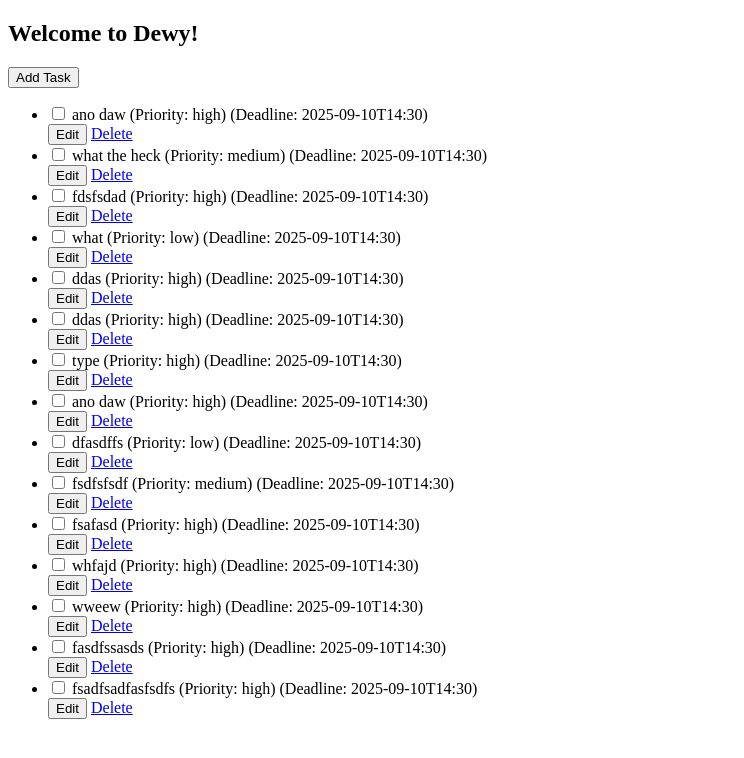
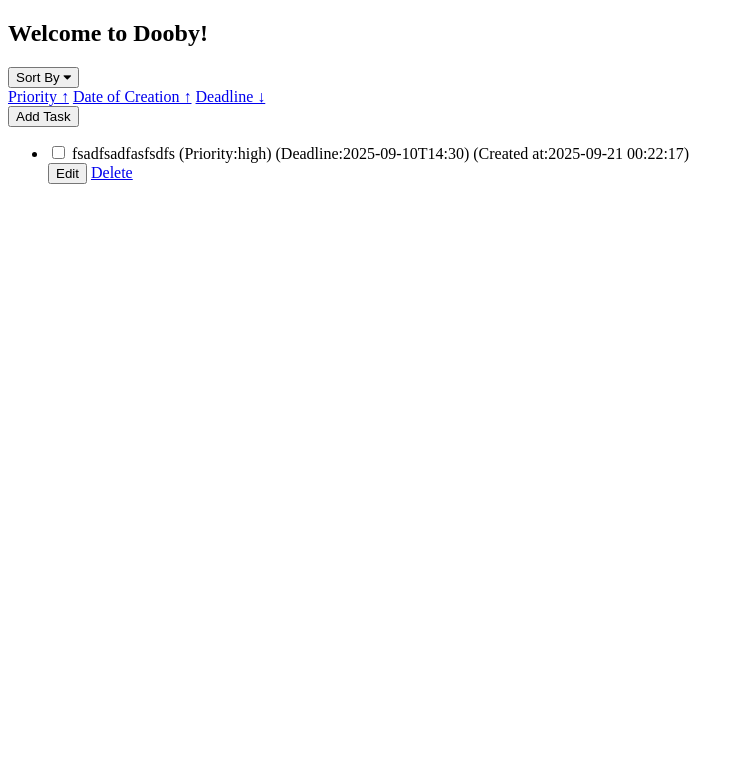
Before and after one commit to Andrea-Laserna/cmsc128-IndivProject_Laserna, a Flask app: page / in a window 1280 px wide. Shown: the top 758 px of the page, without its empty margins (0-744 px from the left). Run offline with Flask 3, Linux system fonts and the light colour scheme; data comes from the database, SQL or seed files in the repository; both versions use the stored data as it was after the commit.

Commit message:
delete and undo backend implemented

```diff
--- a/flask-server/App.py
+++ b/flask-server/App.py
@@ -1,71 +1,115 @@
-from flask import Flask, render_template, request, redirect, url_for
+from flask import Flask, flash, render_template, request, redirect, url_for
+from datetime import datetime
 import sqlite3
 
 app = Flask(__name__)
+app.secret_key = "andrea-gwapa"
 
-DB_path = "C:\\Users\\ASUS\\Desktop\\BSCS 4-1st Sem\\CMSC 128\\cmsc128-IndivProject_Laserna\\tasks.db"
+DB_path = 'C:\\Users\\ASUS\\Desktop\\BSCS 4-1st Sem\\CMSC 128\\cmsc128-IndivProject_Laserna\\tasks.db'
 
+# creating the table
 def init_db():
-    conn = sqlite3.connect(DB_path) # Plug in database
-    cursor = conn.cursor() # Middleman between code and db : allows python to speak SQL to SQLite
+    conn = sqlite3.connect(DB_path)
+    cursor = conn.cursor() # allows python to speak to sqlite
     cursor.execute('''
         CREATE TABLE IF NOT EXISTS tasks (
             id INTEGER PRIMARY KEY,
             task TEXT NOT NULL,
             isChecked BIT DEFAULT 0,
             priority TEXT NOT NULL,
-            deadline DATETIME NOT NULL
+            deadline DATETIME NOT NULL,
+            created_at TIMESTAMP DEFAULT (datetime('now', 'localtime')),
+            is_deleted BIT DEFAULT 0
         )
     ''')
     conn.commit()
     conn.close()
 
-# Reading data
-def get_tasks():
+# helper functions
+
+# retrieve all tasks with default sorting option
+def get_tasks(sort="created-at", order="asc"):
+    # security purposes lol
+    allowed_sorts = {"priority", "created_at", "deadline"}
+    allowed_order = {"asc", "desc"}
+
+    if sort not in allowed_sorts:
+        sort = "created-at"
+    if order not in allowed_order:
+        order = "desc"
+
     conn = sqlite3.connect(DB_path)
     cursor = conn.cursor()
-    cursor.execute('SELECT * FROM tasks')
-    tasks = cursor.fetchall() # Gets all rows from result making each row a tuple in a list
-    conn.close()
+
+    if sort == "priority":
+        cursor.execute('''
+            SELECT * FROM tasks
+                WHERE is_deleted = 0
+                ORDER BY CASE priority
+                    WHEN 'high' THEN 1
+                    WHEN 'medium' THEN 2
+                    WHEN 'low' THEN 3
+                END ASC
+            ''')
+    else:
+        cursor.execute(f'SELECT * FROM tasks WHERE is_deleted = 0 ORDER BY {sort} {order.upper()}')
+
+    tasks = cursor.fetchall()
+    cursor.close()
     return tasks
 
-# Writing data
+# add a task
 def add_task(task, priority, deadline):
     conn = sqlite3.connect(DB_path)
     cursor = conn.cursor()
-    cursor.execute('INSERT INTO tasks (task, priority, deadline) VALUES (?, ?, ?)', (task, priority, deadline))
+    cursor.execute('INSERT INTO tasks (task, priority, deadline) VALUES(?, ?, ?)', (task, priority, deadline))
     conn.commit()
-    conn.close()
+    cursor.close()
 
-def update_task(id, task, priority, deadline):
+# edit task
+def edit_task(id, task, priority, deadline):
     conn = sqlite3.connect(DB_path)
     cursor = conn.cursor()
     cursor.execute('UPDATE tasks SET task = ?, priority = ?, deadline = ? WHERE id = ?', (task, priority, deadline, id))
     conn.commit()
-    conn.close()
+    cursor.close()
 
+# delete task
 def delete_task(id):
     conn = sqlite3.connect(DB_path)
     cursor = conn.cursor()
-    cursor.execute('DELETE FROM tasks WHERE id = ?', (id,))
+    cursor.execute('UPDATE tasks SET is_deleted = 1 WHERE id = ?', (id,))
     conn.commit()
-    conn.close()
+    cursor.close()
 
+# toggle task checkbox
 def toggle_task(id, isChecked):
     conn = sqlite3.connect(DB_path)
     cursor = conn.cursor()
     cursor.execute('UPDATE tasks SET isChecked = ? WHERE id = ?', (isChecked, id))
     conn.commit()
-    conn.close()
+    cursor.close()
 
-# Home page
+# undo delete task
+def undo_task_delete(id):
+    conn = sqlite3.connect(DB_path)
+    cursor = conn.cursor()
+    cursor.execute('UPDATE tasks SET is_deleted = 0 WHERE id = ?', (id,))
+    conn.commit()
+    cursor.close()
+
+# flask connections
+
+# home page
 @app.route('/')
 def index():
-    tasks = get_tasks()
+    sort = request.args.get("sort", "created_at")
+    order = request.args.get("order", "desc")
+    tasks = get_tasks(sort, order) # includes sorting and order option
     return render_template("index.html", tasks=tasks)
 
-# Add task via POST request
-@app.route('/add_task', methods = ['POST'])
+# adding tasks
+@app.route('/add_task', methods=['POST'])
 def add_task_route():
     task = request.form['task']
     priority = request.form['priority']
@@ -73,29 +117,36 @@ def add_task_route():
     add_task(task, priority, deadline)
     return redirect(url_for('index'))
 
-# Update task via GET and POST request
-@app.route('/update_task/<int:id>', methods = ['GET', 'POST'])
-def update_task_route(id):
+# edit tasks
+@app.route('/update_task/<int:id>', methods=['GET', 'POST'])
+def edit_task_route(id):
     task = request.form['task']
     priority = request.form['priority']
     deadline = request.form['deadline']
-    update_task(id, task, priority, deadline)
+    edit_task(id, task, priority, deadline)
     return redirect(url_for('index'))
 
-# Delete tasks via GET request
-@app.route('/delete_task/<int:id>', methods = ['GET'])
+# delete tasks
+@app.route('/delete_task/<int:id>', methods=['GET'])
 def delete_task_route(id):
     delete_task(id)
+    flash(f"Item deleted. <a href='{url_for('undo_task_delete_route', id=id)}'>Undo</a>", "undo")
     return redirect(url_for('index'))
 
-# Toggle tasks via POST request
-@app.route('/toggle_task/<int:id>', methods = ['POST'])
+# toggle tasks
+@app.route('/toggle_task/<int:id>', methods=['POST'])
 def toggle_task_route(id):
     isChecked = int(request.form['isChecked'])
     toggle_task(id, isChecked)
     return '', 204
 
-# Run
+# undo task delete
+@app.route('/undo_task_delete/<int:id>', methods=['GET', 'POST'])
+def undo_task_delete_route(id):
+    undo_task_delete(id)
+    return redirect(url_for('index'))
+
+# run
 if __name__ == "__main__":
     init_db()
     app.run(debug=True)
--- a/flask-server/static/script.js
+++ b/flask-server/static/script.js
@@ -6,6 +6,7 @@ document.addEventListener("DOMContentLoaded", () => {
     const closeEditPopup = document.getElementById('close-edit-btn');
     const editForm = document.getElementById("edit-task-form");
     const editTaskPopup = document.getElementById("edit-task-popup");
+    const deleteBtn = document.getElementById("delete-btn");
 
     // Fields inside edit popup
     const taskInput = document.getElementById("edit-task");
@@ -22,13 +23,13 @@ document.addEventListener("DOMContentLoaded", () => {
 
     openEditPopup.forEach(button => {
         button.addEventListener("click", () => {
-            // Get data from database in button
+            // retrieve existing data
             const id = button.dataset.id;
             const task = button.dataset.task;
             const priority = button.dataset.priority;
             const deadline = button.dataset.deadline;
 
-            // Prefill popup form
+            // display existing data
             taskInput.value = task;
             priorityInput.value = priority;
             deadlineInput.value = deadline;
@@ -43,13 +44,20 @@ document.addEventListener("DOMContentLoaded", () => {
         editTaskPopup.classList.remove("active");
     });
 
+    deletedBtns.forEach(button => {
+        button.addEventListener("click", (e) => {
+            if (!confirm("Are you sure you want to delete this task?")) {
+                e.preventDefault(); // cancel navigation
+            };
+        });
+    });
 });
 
-function toggleTask(id, checked) {
-    const isChecked = checked ? 1 : 0;
+function toggleTask(id, checked){
+    const isChecked = checked ? 1:0;
     fetch(`/toggle_task/${id}`, {
         method: "POST",
         headers: {"Content-Type": "application/x-www-form-urlencoded"},
         body: `isChecked=${isChecked}`
-    })
+    });
 }
--- a/flask-server/static/style.css
+++ b/flask-server/static/style.css
@@ -1,7 +1,7 @@
-.add-task-popup, .edit-task-popup {
+.add-task-popup, .edit-task-popup, .undo-delete-popup{
     display: none;
 }
 
-.add-task-popup.active, .edit-task-popup.active {
+.add-task-popup.active, .edit-task-popup.active, .undo-delete-popup.active {
     display: block;
 }
--- a/flask-server/templates/base.html
+++ b/flask-server/templates/base.html
@@ -5,7 +5,21 @@
     <meta name="viewport" content="width=device-width, initial-scale=1.0">
     <title>{% block title %} {% endblock %}</title>
     <link rel="stylesheet" href="static/style.css"/>
+    <link rel="stylesheet" href="https://cdnjs.cloudflare.com/ajax/libs/font-awesome/4.7.0/css/font-awesome.min.css">
 </head>
+
+{% with messages = get_flashed_messages(with_categories=true) %}
+  {% if messages %}
+    <div class="flash-container">
+      {% for category, msg in messages %}
+        <div class="flash {{ category }}">
+          {{ msg|safe }}
+        </div>
+      {% endfor %}
+    </div>
+  {% endif %}
+{% endwith %}
+
 <body>
 
 {% block body %} {% endblock %}
--- a/flask-server/templates/index.html
+++ b/flask-server/templates/index.html
@@ -5,7 +5,15 @@
 {% block body %}
 
 <section class="hero-section" id="hero">
-        <h1>Welcome to Dewy!</h1>
+    <h1>Welcome to Dooby!</h1>
+    <div class="dropdown">
+        <button class="dropBtn">Sort By <i class="fa fa-caret-down"></i></button>
+        <div class="dropdown-content">
+            <a href="/?sort=priority">Priority ↑</a>
+            <a href="/?sort=created_at&order=desc">Date of Creation ↑</a>
+            <a href="/?sort=deadline&order=asc">Deadline ↓</a>
+        </div>
+    </div>
     <div class="tasks-container" id="tasks-container">
         <button id="open-task-btn" class="btn open-btn">Add Task</button>
             <div class="popup add-task-popup" id="add-task-popup">
@@ -17,8 +25,8 @@
 
                     <label for="priority">Priority Level:</label><br>
                     <select name="priority" id="priority" required>
-                            <option value="high">High</option>
-                            <option value="medium">Medium</option>
+                        <option value="high" id="high-priority">High</option>
+                        <option value="medium" id="medium-priority">Medium</option>
                         <option value="low">Low</option>
                     </select>
 
@@ -34,12 +42,12 @@
         <ul class="tasks-list">
             {% for task in tasks %}
                 <li>
-                        <input type="checkbox" class="task-status" data-id="{{task[0]}}" onchange="toggleTask(this.dataset.id, this.checked)" {% if task[2] == 1 %} checked {% endif %}>
-                        <span>{{task[1]}} (Priority: {{task[3]}}) (Deadline: {{task[4]}})</span>
+                    <input type="checkbox" data-id="{{task[0]}}" onchange="toggleTask(this.dataset.id, this.checked)" {% if task[2] == 1 %} checked {% endif %}>
+                    <span>{{task[1]}} (Priority:{{task[3]}}) (Deadline:{{task[4]}}) (Created at:{{task[5]}})</span>
                     <!-- edit and delete task -->
                     <div class="btn update-btns">
                         <button class="btn edit-btn" data-id="{{task[0]}}" data-task="{{task[1]}}" data-priority="{{task[3]}}" data-deadline="{{task[4]}}">Edit</button>
-                            <a href = "{{url_for('delete_task_route', id=task[0])}}" class="btn delete-btn">Delete</a>
+                        <a href="{{ url_for('delete_task_route', id=task[0]) }}" data-deleted="{{task[6]}}" class="btn delete-btn" id="delete-btn">Delete</a>
                     </div>
                 </li>
             {% endfor %}
@@ -66,6 +74,16 @@
                     <button class="btn close-btn" id="close-edit-btn">Close</button>
                 </div>
             </div>
+
+            <div class="popup undo-delete-popup" id="undo-delete-popup">
+                <div class="undo-delete-content">
+                    {% for task in tasks %}
+                        <p>You deleted a task. Do you want to undo deletion?</p>
+                        <a href="{{ url_for('undo_task_delete_route', id=task[0]) }}" class="undo-btn" id="undo-btn">Undo</a>
+                        <a href="#" class="cancel-undo-btn" id="cancel-undo-btn">Cancel</a>
+                    {% endfor %}
+                </div>
+            </div>
         </ul>
     </div>
 </section>
```
Also changed, not shown: tasks.db. Lines whose indentation alone changed are shown as unchanged.
